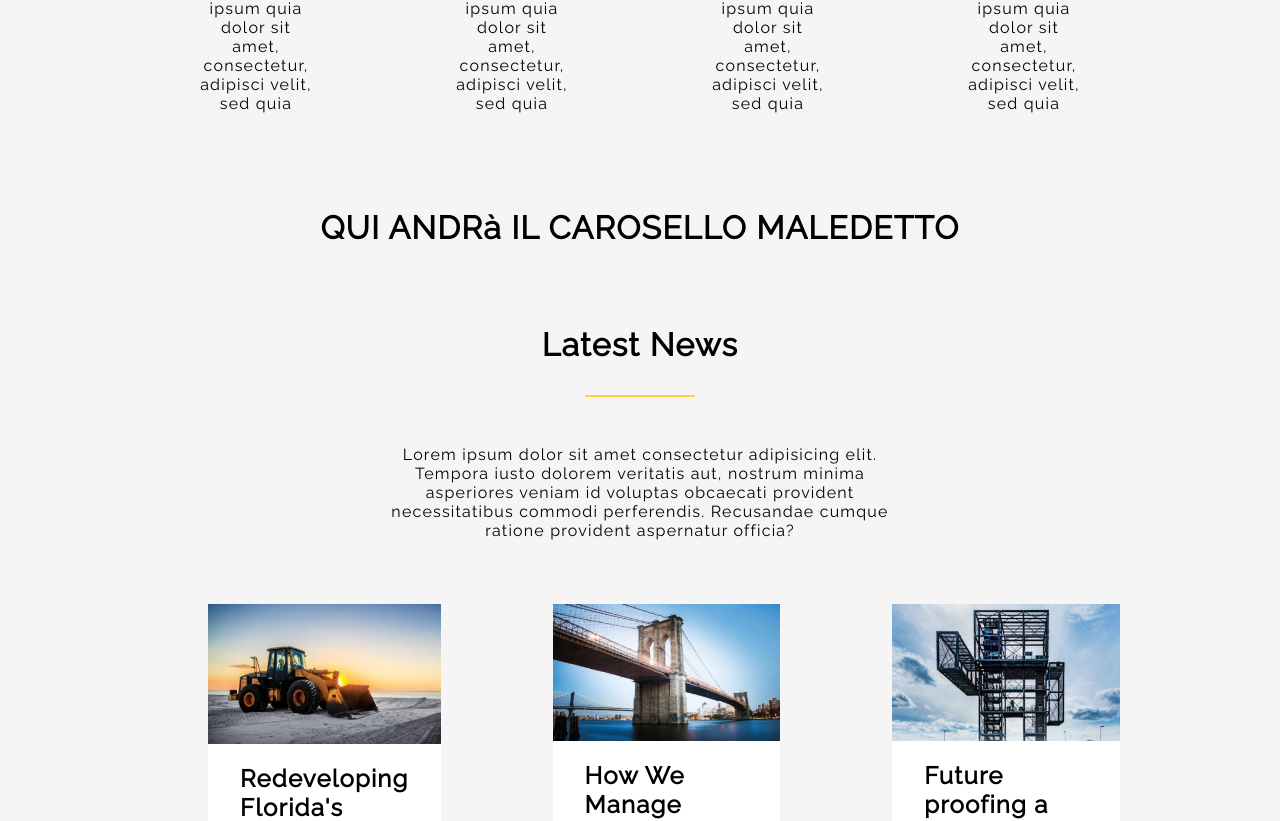
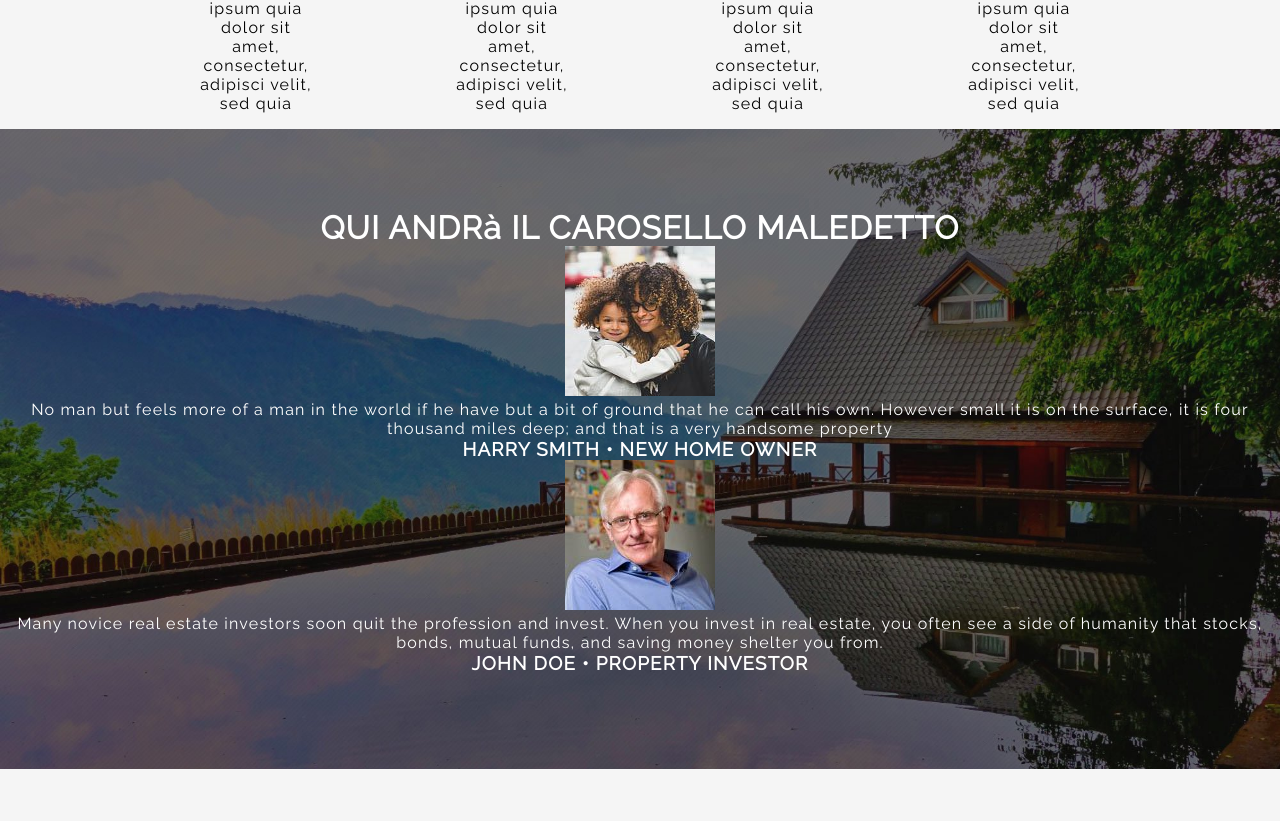
Before and after one commit to GabrieleGrossi/proj-html-vuejs, a Vue app: page / in a window 1280 px wide. Shown: the part 3774-4595 px from the top of the page. Built offline with nearby package versions, Linux system fonts and the light colour scheme.

Commit message:
createbase carousel and move the pic in public

```diff
--- a/src/components/AppCore.vue
+++ b/src/components/AppCore.vue
@@ -50,11 +50,13 @@
             </div>
         </div>
     </section>
-    <section>
+    <section class="img-bk">
         <div class="carousel">
             <h1>
                 QUI ANDRà IL CAROSELLO MALEDETTO
             </h1>
+            <AppCoreCarousel v-for="imgObj in imageList"
+                :userElement="imgObj"/>
         </div>
     </section>
     <section>
@@ -116,11 +118,26 @@
     </section>
 </template>
 <script>
+import AppCoreCarousel from './AppCoreCarousel.vue';
 export default {
     name: 'AppCore',
+    components:{
+        AppCoreCarousel
+    },
     data(){
         return{
-
+            imageList: [
+                {
+                    image: "home-testimonial-113165296.jpg",
+                    text: "No man but feels more of a man in the world if he have but a bit of ground that he can call his own. However small it is on the surface, it is four thousand miles deep; and that is a very handsome property",
+                    user: "HARRY SMITH • NEW HOME OWNER"
+                },
+                {
+                    image: 'home-testimonial-84268399.jpg',
+                    text: "Many novice real estate investors soon quit the profession and invest. When you invest in real estate, you often see a side of humanity that stocks, bonds, mutual funds, and saving money shelter you from.",
+                    user: "JOHN DOE • PROPERTY INVESTOR"
+                }
+            ],
         }
     }
 }
@@ -132,6 +149,13 @@ export default {
         margin: 0 auto;
         text-align: center;
         padding-top: 5rem;
+    }
+    .img-bk{
+        background-image: url(../assets/images/home-parallax-144609983.jpg);
+        height: 80vh;
+        background-size: cover;
+        background-position-y: center;
+        color: white;
     }
     h1{
         font-size: 2rem;
--- /dev/null
+++ b/src/components/AppCoreCarousel.vue
@@ -0,0 +1,27 @@
+<template>
+    <div>
+        <img :src="userElement.image" alt="">
+    </div>
+    <p>
+        {{ userElement.text }}
+    </p>
+    <h3>
+        {{ userElement.user }}
+    </h3>
+</template>
+<script>
+export default {
+    name:'AppCoreCarousel',
+    props:{
+        userElement: Object
+    },
+    data(){
+        return{
+
+        }
+    }
+}
+</script>
+<style lang="scss" scoped>
+
+</style>
```
Also changed, not shown: public/home-testimonial-113165296.jpg (renamed from src/assets/images/home-testimonial-113165296.jpg), public/home-testimonial-84268399.jpg (renamed from src/assets/images/home-testimonial-84268399.jpg).
